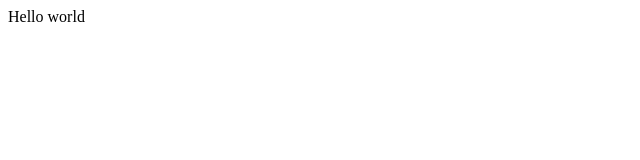
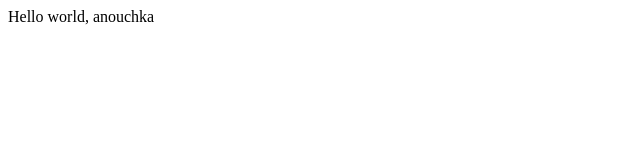
Before and after one commit to anouchka/opentutorials-anouchka, a plain HTML site: page index.html in a window 1280 px wide. Shown: the full height of the page, 0-640 px from the left. Drawn offline with Linux system fonts and the light colour scheme.

Commit message:
change index.html

```diff
--- a/index.html
+++ b/index.html
@@ -19,6 +19,6 @@
 	</head>
 
 	<body>
-		Hello world
+		Hello world, anouchka
 	</body>
 </html>
```
